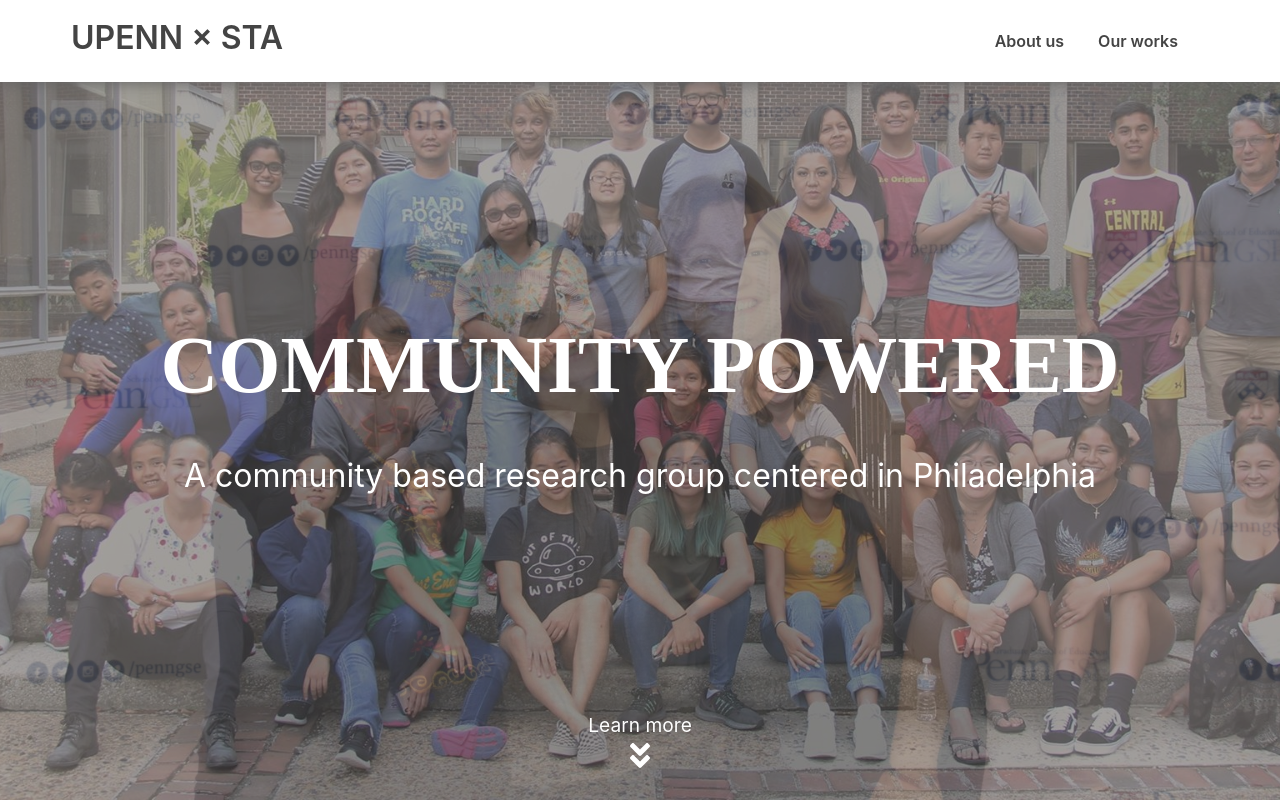
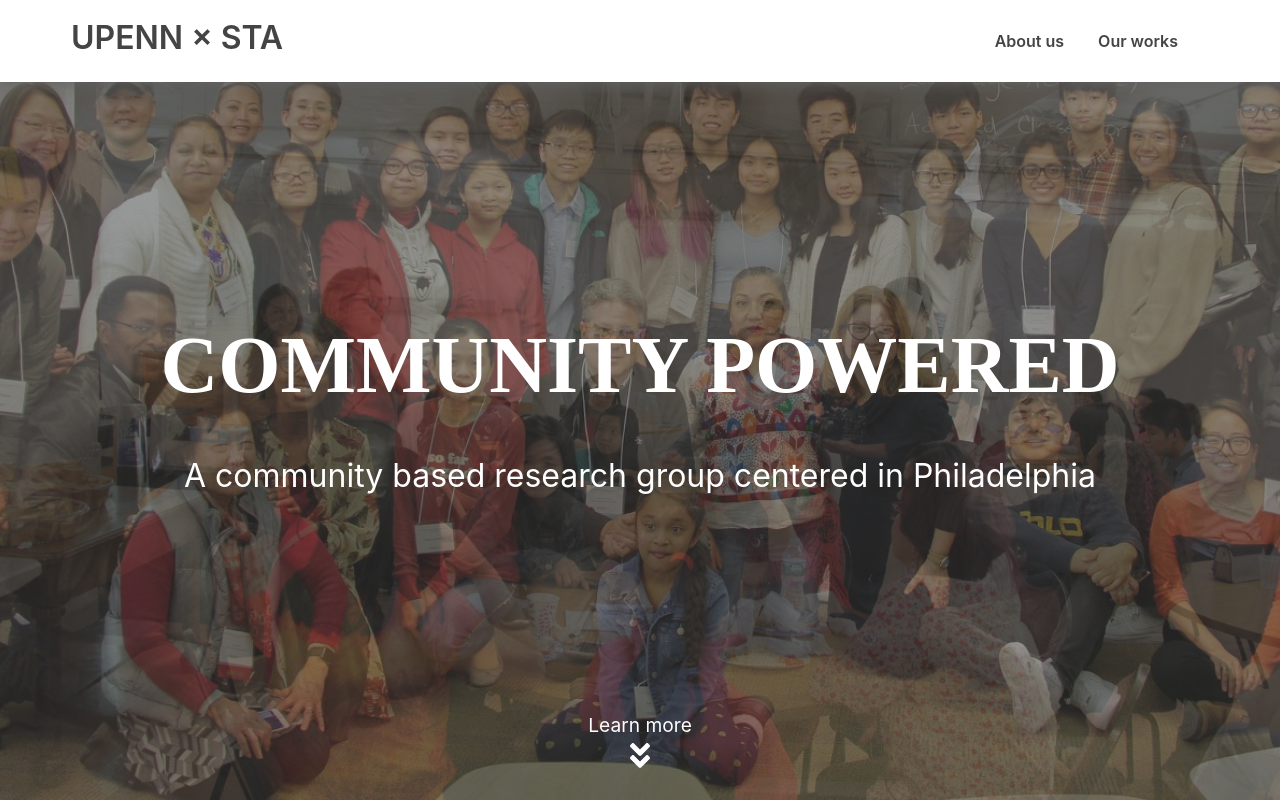
Before and after one commit to setdavid/upennxsta_react, a React (Create React App) app: page /upennxsta_react/our-works in a window 1280 px wide. Shown: the top 802 px of the page. Built offline with nearby package versions, Linux system fonts and the light colour scheme.

Commit message:
implemented slideshow

```diff
--- a/src/Components/Routes/Home.jsx
+++ b/src/Components/Routes/Home.jsx
@@ -6,6 +6,12 @@
 import Jumbotron from "./../Jumbotron";
 
 import { FaAngleDoubleDown, FaTimes, FaUsers, FaBook, FaChalkboardTeacher } from 'react-icons/fa';
+
+import slideshow1 from "./../../img/group_picture2.jpg";
+import slideshow2 from "./../../img/group_meeting1.jpg";
+import slideshow3 from "./../../img/group_picture3.jpg";
+import slideshow4 from "./../../img/group_meeting2.jpg";
+
 
 import whoWeAreImg from "./../../img/group_picture1.jpg";
 import upennImg from "./../../img/upenn-symbol.png";
@@ -29,7 +35,7 @@
                 </TextOverImage> */}
             <Jumbotron text="COMMUNITY POWERED" subtext="A community based research group centered in Philadelphia" height="100vh" >
                 {/* <ResponsiveImage url={communityImg} minHeight="100vh" backgroundSize="cover" /> */}
-                <Slideshow urls={[whoWeAreImg, parentsImg]} minHeight="100vh" />
+                <Slideshow urls={[slideshow1, slideshow2, slideshow3, slideshow4]} minHeight="100vh" auto />
                 <div className="scroll-learn-more fadePassNavbar bobbing-anim">
                     <a onclick="jsUtils.scrollTo('#container-1')">
                         Learn more
@@ -48,7 +54,7 @@
                     <div className="row">
                         <div className="col-12 col-md-6 order-md-2">
                             {/* <ResponsiveImage url={whoWeAreImg} minHeight="300px" backgroundSize="cover" /> */}
-                            <Slideshow urls={[whoWeAreImg, parentsImg]} minHeight="300px" />
+                            <ResponsiveImage url={whoWeAreImg} minHeight="300px" backgroundSize="cover" />
                         </div>
                         <div className="col-12 col-md-6 order-md-1">
                             <div className="row">
--- a/src/Components/Slideshow.jsx
+++ b/src/Components/Slideshow.jsx
@@ -1,28 +1,91 @@
-import React, { useEffect } from "react";
+import React, { useEffect, useState } from "react";
 import ResponsiveImage from "./ResponsiveImage";
+
+import { FaAngleLeft, FaAngleRight } from 'react-icons/fa';
+import { IoChevronBackCircleSharp, IoChevronForwardCircleSharp } from "react-icons/io5";
 
 const Slideshow = (props) => {
     const { urls, minHeight, auto, children } = props;
 
-    const autoTimer = null;
-    const interval = 500;
-    const currImage = 0;
+    //Subcomponent
+    const ScrollButtons = (props) => {
+        const { leftButton } = props;
+
+        const setWidth = "30%";
+
+        const scrollButtonsCSS = {
+            minHeight: "100%",
+            height: "100%",
+            width: setWidth,
+            color: "white",
+            zIndex: "100"
+        };
+
+        return (
+            <div style={scrollButtonsCSS} className={`d-flex align-items-center justify-content-${leftButton ? "start" : "end"}`}>
+                {leftButton ? <IoChevronBackCircleSharp onClick={leftButton ? prevImage : nextImage} size={setWidth} /> : <IoChevronForwardCircleSharp onClick={leftButton ? prevImage : nextImage} size={setWidth} />}
+            </div>
+        );
+    };
+
+    let autoTimer = null;
+    const interval = 6000;
+    let initialImages = new Array();
+
+    if (urls && urls.length > 0) {
+        for (let i = 0; i < urls.length; i++) {
+            initialImages[i] = {
+                index: i,
+                opacity: 0,
+                prev: null,
+                next: null
+            };
+        }
+
+        for (let i = 0; i < initialImages.length; i++) {
+            if (i + 1 < initialImages.length) {
+                initialImages[i].next = initialImages[i + 1];
+            } else if (i + 1 == initialImages.length) {
+                initialImages[i].next = initialImages[0];
+            }
+
+            if (i - 1 >= 0) {
+                initialImages[i].prev = initialImages[i - 1];
+            } else if (i - 1 == -1) {
+                initialImages[i].prev = initialImages[initialImages.length - 1];
+            }
+        }
+
+        initialImages[0].opacity = 1;
+    }
+
+    const [images, setImages] = useState(initialImages);
+    const [currImage, setCurrImage] = useState(0);
 
     useEffect(() => {
+        if (urls && urls.length > 0 && images.length > 0) {
             if (auto) {
-            autoTimer = setInterval(() => {
+                autoTimer = setTimeout(() => {
                     nextImage();
                 }, interval);
             }
-        return ((auto) && (autoTimer != null) && (clearInterval(autoTimer)));
-    }, []);
+        }
+
+        return (() => (auto) && (autoTimer != null) && (unmount()));
+    }, [images]);
+
+    const unmount = () => {
+        clearTimeout(autoTimer);
+    };
 
     const imageCSS = {
         position: "absolute",
         top: "0",
         left: "0",
         opacity: "0.5",
-        transitionProperty: "opacity"
+        transitionProperty: "opacity",
+        transitionDuration: auto ? "2s" : "0.5s",
+        zIndex: "-1"
     };
 
     const slideshowCSS = {
@@ -39,34 +102,59 @@
     };
 
     const prepImages = () => {
-        if (urls) {
-            if (urls.length > 0) {
-                let zIndices = urls.length - 1;
-                let indices = 0;
+        if (urls && urls.length > 0 && images.length > 0) {
+            let index = 0;
 
             return urls.map(url => {
-                    let updateImageCSS = { ...imageCSS, zIndex: zIndices }
+                const key = index;
 
-                    if (zIndices == 0) {
-                        updateImageCSS = { ...updateImageCSS, position: "relative" }
+                let updateImageCSS = { ...imageCSS, opacity: images[index].opacity };
+
+                if (index == 0) {
+                    updateImageCSS = { ...updateImageCSS, position: "relative" };
                 }
 
-                    indices += 1;
-                    zIndices -= 1;
+                index += 1;
 
-                    return <ResponsiveImage key={indices} url={url} minHeight={minHeight} backgroundSize="cover" styles={updateImageCSS} />
+                return <ResponsiveImage key={key} url={url} minHeight={minHeight} backgroundSize="cover" styles={updateImageCSS} />
             });
-            }
         };
     }
 
     const nextImage = () => {
+        let newImages = [...images];
 
+        newImages[currImage].opacity = 0;
+        newImages[currImage].next.opacity = 1;
+
+        setCurrImage(newImages[currImage].next.index);
+        setImages(newImages);
+    };
+
+    const prevImage = () => {
+        let newImages = [...images];
+
+        newImages[currImage].opacity = 0;
+        newImages[currImage].prev.opacity = 1;
+
+        setCurrImage(newImages[currImage].prev.index);
+
+        setImages(newImages);
+    };
+
+    const prepScrollButtons = () => {
+        return (
+            <div style={{ position: "absolute", height: "100%", width: "100%" }} className="d-flex justify-content-between">
+                <ScrollButtons leftButton />
+                <ScrollButtons />
+            </div>
+        );
     };
 
     return (
-        <div style={slideshowCSS}>
+        <div style={slideshowCSS} className="d-flex align-items-center">
             {prepImages()}
+            {!auto && prepScrollButtons()}
         </div>
     );
 }
--- a/src/css/text-over-image.css
+++ b/src/css/text-over-image.css
@@ -55,6 +55,6 @@
     padding: 0;
     margin: 0;
     overflow: hidden;
-    background-color: rgb(0, 0, 0, 0.3);
+    background-color: rgb(0, 0, 0, 0.4);
     z-index: 90;
 }
```
Also changed, not shown: 1 other file (tests, documents, lock files or other folders). Lines whose indentation alone changed are shown as unchanged.
